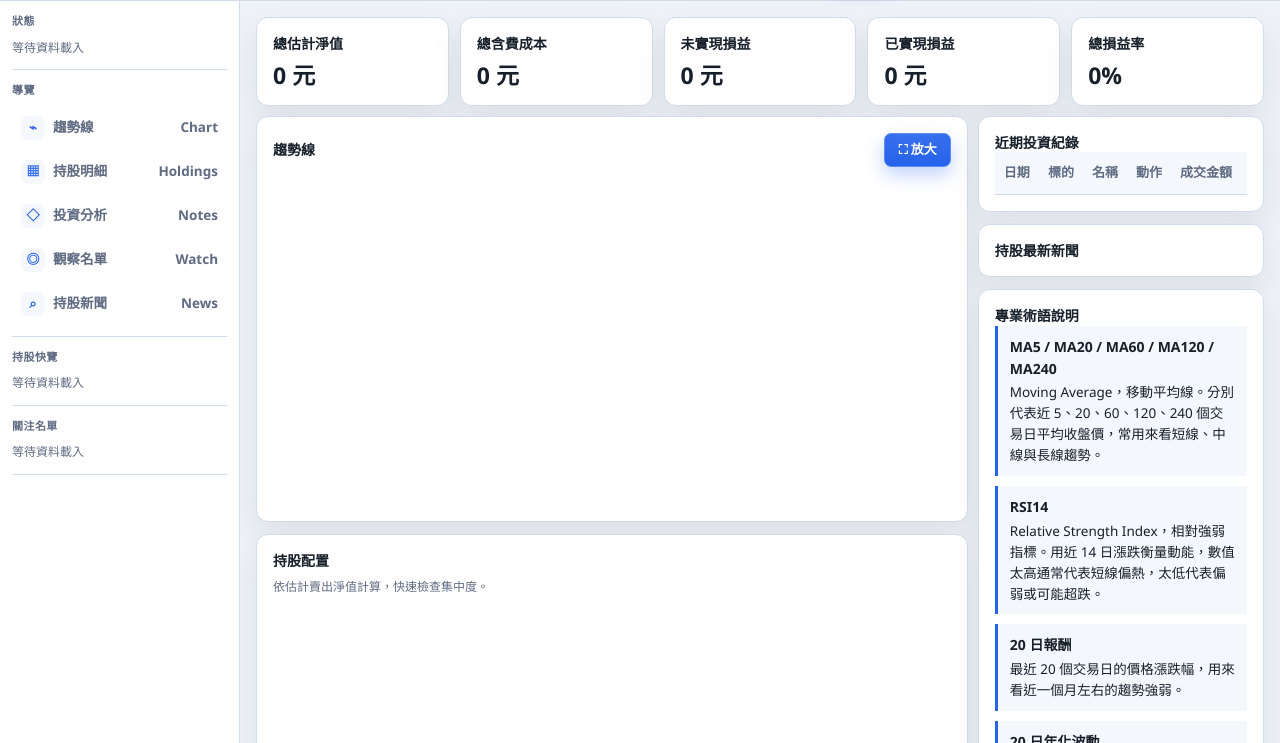
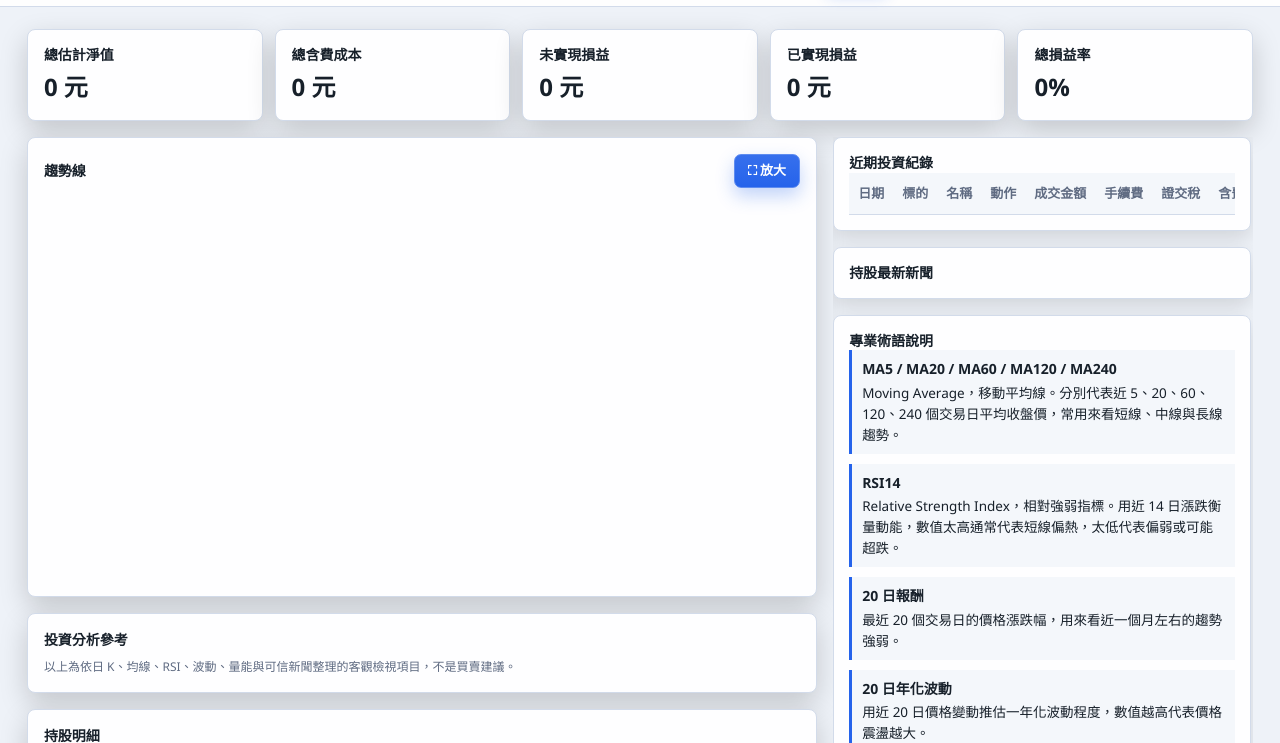
Before and after one commit to yeeeson/stock-dashboard, a plain HTML site: page stock_dashboard.html in a window 1280 px wide. Shown: the part 57-800 px from the top of the page. Drawn offline with Linux system fonts and the light colour scheme.

Commit message:
Redesign stock dashboard layout

```diff
--- a/stock_dashboard.html
+++ b/stock_dashboard.html
@@ -85,7 +85,7 @@
     }
     .app-shell {
       display: grid;
-      grid-template-rows: 58px 1fr;
+      grid-template-rows: 64px 1fr;
       height: 100vh;
       min-height: 0;
     }
@@ -94,8 +94,8 @@
       grid-template-columns: 1fr auto;
       gap: 16px;
       align-items: center;
-      padding: 0 20px;
-      background: var(--panel);
+      padding: 0 clamp(16px, 2vw, 30px);
+      background: color-mix(in srgb, var(--panel) 92%, var(--bg) 8%);
       border-bottom: 1px solid var(--line);
       box-shadow: 0 1px 0 rgba(255, 255, 255, 0.02);
       z-index: 2;
@@ -161,7 +161,10 @@
     }
     body[data-market-page="tw"] .dashboard-layout[data-page~="tw"],
     body[data-market-page="us"] .dashboard-layout[data-page~="us"] {
-      display: flex !important;
+      display: grid !important;
+    }
+    body[data-market-page="us"] .dashboard-layout[data-page~="us"] {
+      grid-template-columns: 1fr;
     }
     body[data-market-page="tw"] .side-column[data-page~="tw"] {
       display: flex !important;
@@ -211,7 +214,7 @@
     .app-body {
       min-height: 0;
       display: grid;
-      grid-template-columns: 240px minmax(0, 1fr);
+      grid-template-columns: 232px minmax(0, 1fr);
       overflow: hidden;
     }
     body.rail-collapsed .app-body {
@@ -223,9 +226,9 @@
     .left-rail {
       min-height: 0;
       overflow-y: auto;
-      background: var(--panel);
+      background: color-mix(in srgb, var(--panel) 94%, var(--bg) 6%);
       border-right: 1px solid var(--line);
-      padding: 12px;
+      padding: 14px 12px;
     }
     .rail-section {
       padding: 12px 0;
@@ -305,7 +308,7 @@
       min-width: 0;
       min-height: 0;
       overflow-y: auto;
-      padding: 16px;
+      padding: 22px clamp(16px, 2.1vw, 34px) 34px;
       background: var(--bg);
     }
     button:disabled {
@@ -315,14 +318,24 @@
     .kpis {
       display: grid;
       grid-template-columns: repeat(5, minmax(0, 1fr));
-      gap: 11px;
+      gap: 12px;
+      margin: 0 auto;
+      max-width: 1560px;
     }
     .card {
-      background: var(--panel);
+      background: color-mix(in srgb, var(--panel) 96%, var(--bg) 4%);
       border: 1px solid var(--line);
-      border-radius: 12px;
+      border-radius: 8px;
       padding: 16px;
-      box-shadow: var(--shadow);
+      box-shadow: 0 10px 28px color-mix(in srgb, #000000 18%, transparent);
+    }
+    .kpis .card {
+      min-height: 92px;
+      padding: 15px 16px;
+    }
+    .side-column .card {
+      padding: 15px;
+      box-shadow: 0 8px 20px color-mix(in srgb, #000000 12%, transparent);
     }
     .label {
       color: var(--text);
@@ -332,7 +345,7 @@
     }
     .value {
       margin-top: 8px;
-      font-size: 23px;
+      font-size: 24px;
       line-height: 1.18;
       font-weight: 800;
       overflow-wrap: anywhere;
@@ -356,23 +369,32 @@
     }
     section { margin-top: 10px; scroll-margin-top: 74px; }
     .dashboard-layout {
-      display: flex;
-      gap: 10px;
+      display: grid;
+      grid-template-columns: minmax(0, 1fr) minmax(340px, 420px);
+      gap: 16px;
       align-items: flex-start;
-      margin-top: 10px;
+      width: 100%;
+      max-width: 1560px;
+      margin: 16px auto 0;
     }
     .primary-column,
     .side-column {
       min-width: 0;
       display: flex;
       flex-direction: column;
-      gap: 12px;
+      gap: 16px;
     }
     .primary-column {
-      flex: 1 1 1020px;
+      flex: none;
     }
     .side-column {
-      flex: 0 1 410px;
+      position: sticky;
+      top: 16px;
+      flex: none;
+      max-height: calc(100vh - 104px);
+      overflow-y: auto;
+      padding-right: 2px;
+      scrollbar-width: thin;
     }
     .primary-column .analysis-card .analysis-list {
       grid-template-columns: 1fr;
@@ -430,7 +452,7 @@
       text-align: right;
     }
     .trend-card .chart {
-      height: 330px;
+      height: 380px;
     }
     .chart {
       width: 100%;
@@ -442,7 +464,7 @@
       align-items: center;
       justify-content: space-between;
       gap: 10px;
-      margin-bottom: 8px;
+      margin-bottom: 12px;
     }
     .secondary-button {
       flex: 0 0 auto;
@@ -798,6 +820,11 @@
     .news-list {
       display: grid;
       gap: 10px;
+    }
+    .side-column .news-list {
+      max-height: 460px;
+      overflow: auto;
+      padding-right: 2px;
     }
     .news-item {
       border-top: 1px solid var(--line);
@@ -1006,6 +1033,12 @@
       padding: 10px 12px;
       line-height: 1.55;
     }
+    .side-column .term-grid {
+      grid-template-columns: 1fr;
+    }
+    .side-column .term-item {
+      padding: 8px 10px;
+    }
     .term-item strong {
       display: block;
       margin-bottom: 3px;
@@ -1019,6 +1052,10 @@
     }
     .table-wrap {
       overflow-x: auto;
+    }
+    .side-column .table-wrap {
+      max-height: 410px;
+      overflow: auto;
     }
     table {
       width: 100%;
@@ -1197,12 +1234,20 @@
         grid-template-columns: repeat(auto-fit, minmax(112px, 1fr));
       }
       .dashboard-layout {
-        flex-direction: column;
+        grid-template-columns: 1fr;
+        max-width: none;
+        margin-top: 12px;
       }
       .primary-column,
       .side-column {
         width: 100%;
         flex-basis: auto;
+      }
+      .side-column {
+        position: static;
+        max-height: none;
+        overflow: visible;
+        padding-right: 0;
       }
       .sector-watchlist-stack {
         grid-template-columns: 1fr;
@@ -1251,7 +1296,7 @@
         padding: 14px;
       }
       .kpis {
-        grid-template-columns: 1fr;
+        grid-template-columns: repeat(2, minmax(0, 1fr));
         gap: 8px;
       }
       .chart-head {
@@ -1361,6 +1406,37 @@
           </div>
         </section>
 
+        <section class="card analysis-card" id="analysisSection" data-page="tw">
+          <div class="label">投資分析參考</div>
+          <div class="analysis-list" id="analysisRows"></div>
+          <div class="note">以上為依日 K、均線、RSI、波動、量能與可信新聞整理的客觀檢視項目，不是買賣建議。</div>
+        </section>
+
+        <section class="card positions-card" id="positionsSection" data-page="tw">
+          <div class="label">持股明細</div>
+          <div class="table-wrap">
+            <table>
+              <thead>
+                <tr>
+                  <th>代號</th>
+                  <th>名稱</th>
+                  <th>股數</th>
+                  <th>均價</th>
+                  <th>最新價</th>
+                  <th>含費成本</th>
+                  <th>估計淨值</th>
+                  <th>估賣費</th>
+                  <th>估賣稅</th>
+                  <th>損益</th>
+                  <th>已實現</th>
+                  <th>損益率</th>
+                </tr>
+              </thead>
+              <tbody id="positionRows"></tbody>
+            </table>
+          </div>
+        </section>
+
         <section class="card allocation-card" data-page="tw">
           <div class="chart-head">
             <div>
@@ -1414,37 +1490,6 @@
           </section>
         </div>
 
-        <section class="card positions-card" id="positionsSection" data-page="tw">
-          <div class="label">持股明細</div>
-          <div class="table-wrap">
-            <table>
-              <thead>
-                <tr>
-                  <th>代號</th>
-                  <th>名稱</th>
-                  <th>股數</th>
-                  <th>均價</th>
-                  <th>最新價</th>
-                  <th>含費成本</th>
-                  <th>估計淨值</th>
-                  <th>估賣費</th>
-                  <th>估賣稅</th>
-                  <th>損益</th>
-                  <th>已實現</th>
-                  <th>損益率</th>
-                </tr>
-              </thead>
-              <tbody id="positionRows"></tbody>
-            </table>
-          </div>
-        </section>
-
-        <section class="card analysis-card" id="analysisSection" data-page="tw">
-          <div class="label">投資分析參考</div>
-          <div class="analysis-list" id="analysisRows"></div>
-          <div class="note">以上為依日 K、均線、RSI、波動、量能與可信新聞整理的客觀檢視項目，不是買賣建議。</div>
-        </section>
-
         <section class="card watchlist-card" id="watchlistSection" data-page="tw">
           <div class="label">觀察名單</div>
           <div class="watchlist-compact" id="watchlistRows"></div>
@@ -1642,9 +1687,12 @@
     }
     function initialRailCollapsed() {
       try {
-        return localStorage.getItem("stock-dashboard-rail-collapsed") === "1";
+        const saved = localStorage.getItem("stock-dashboard-rail-collapsed");
+        if (saved === "0") return false;
+        if (saved === "1") return true;
+        return true;
       } catch {
-        return false;
+        return true;
       }
     }
     function initialTheme() {
```
Also changed, not shown: index.html (+104 -56 lines).
